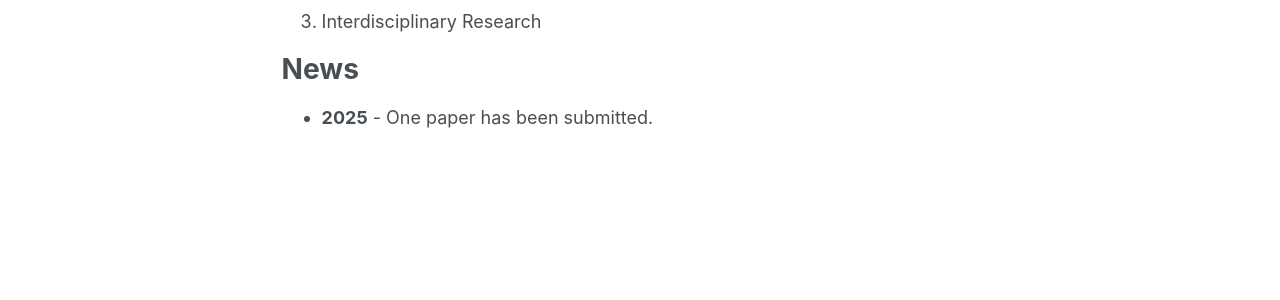
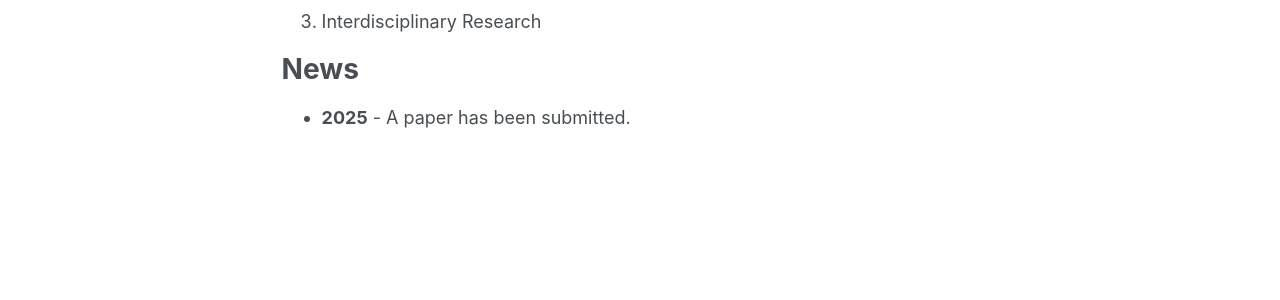
Before and after one commit to mangx/mangx.github.io, a Jekyll site: the page built from _pages/about.md, in a window 1280 px wide and 1305 px high. Shown: the part 775-1075 px from the top of the window. Built offline with Jekyll 4.4.1, drawn with Linux system fonts in a browser that asks for light colours; some web fonts are replaced.

Commit message:
Update about.md

```diff
--- a/_pages/about.md
+++ b/_pages/about.md
@@ -24,4 +24,4 @@ Research interest
 
 News
 ======
-* <b>2025</b> - One paper has been submitted.
+* <b>2025</b> - A paper has been submitted.
```
